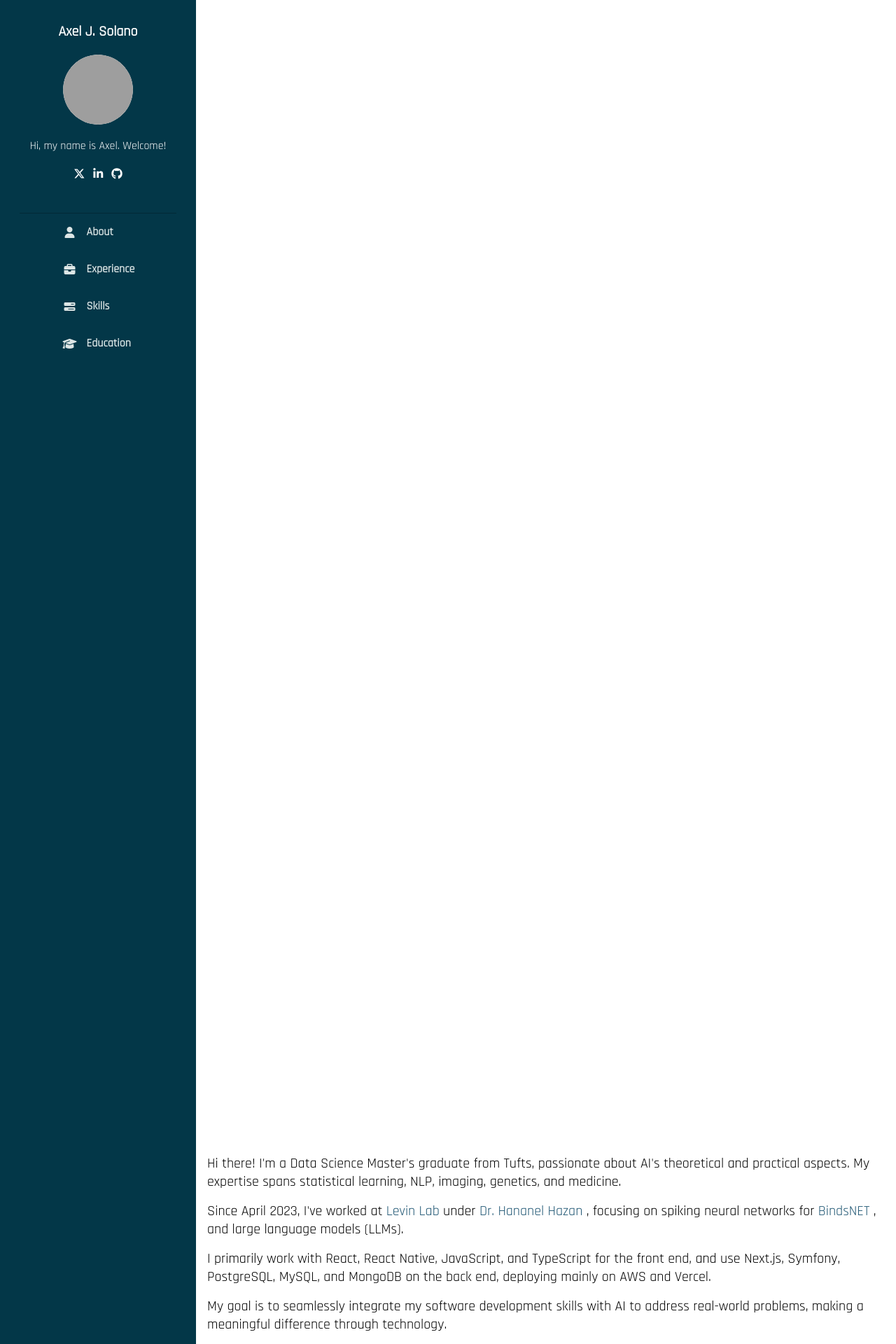
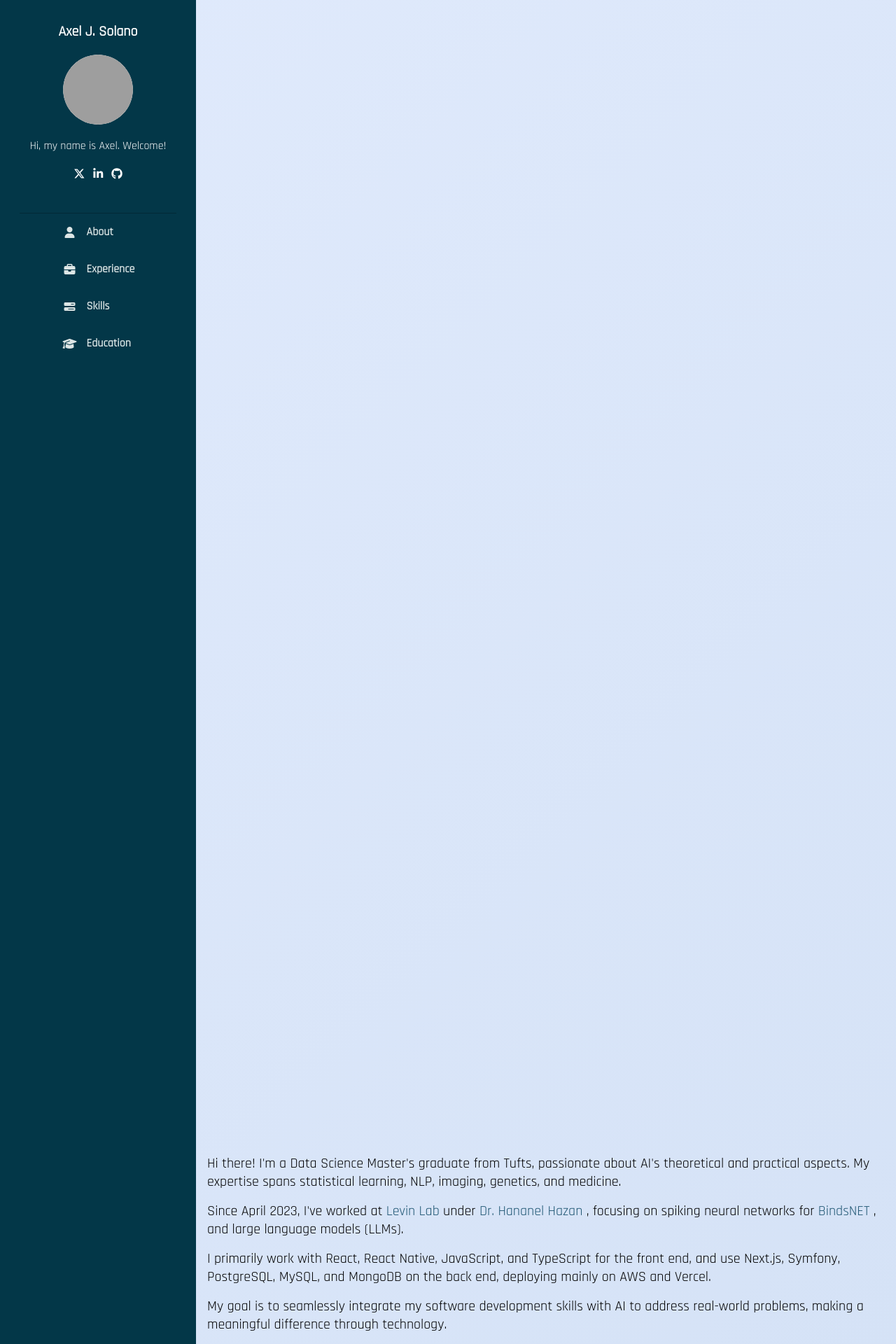
Before and after one commit to axeljeremy7/axeljeremy7.github.io, a Jekyll site: the page built from index.html, in a window 1280 px wide. Shown: the top 1920 px of the page at 70% size. Built offline with Jekyll 4.4.1, drawn with Linux system fonts in a browser that asks for light colours; grey boxes are pictures that could not be loaded.

Commit message:
Update index.css

```diff
--- a/assets/css/index.css
+++ b/assets/css/index.css
@@ -30,6 +30,51 @@
   --teal-blue: #467d8f;
 }
 
+/* body {
+  height: 100vh;
+  overflow-y: hidden;
+} */
+
+body {
+  height: 100vh;
+  overflow-y: hidden;
+  /* --- NEW BACKGROUND --- */
+  background: linear-gradient(135deg, #e0eafc 0%, #cfdef3 100%); /* Example: Light blue/lavender */
+  /* OR for a very subtle grey gradient: */
+  /* background: linear-gradient(to bottom right, #f7f7f7, #e9e9e9); */
+  /* --- END NEW BACKGROUND --- *//
+  -webkit-font-smoothing: antialiased; /* Keep these if they were in body or * */
+  -moz-osx-font-smoothing: grayscale;
+}
+
+
+/* #content {
+  height: 100vh;
+  width: calc(100vw - 280px);
+  overflow-y: auto;
+  padding: 16px;
+} */
+
+/* Modify the existing #content rule or add this */
+#content {
+  height: 100vh;
+  width: calc(100vw - 280px);
+  overflow-y: auto;
+  padding: 16px;
+  background-color: transparent; /* Important: to let the body gradient show through */
+  /* Keep other existing #content properties */
+}
+
+#sidebar {
+  overflow-y: hidden;
+}
+
+#about {
+ display: grid;
+ grid-row-gap: 16px;
+ font-size: 20px;
+}
+
 li.square {
   list-style-type: square;
 }
@@ -44,11 +89,6 @@ li.circle {
 
 i {
   background-color: transparent;
-}
-
-body {
-  height: 100vh;
-  overflow-y: hidden;
 }
 
 div {
@@ -163,23 +203,6 @@ img {
 #default {
   justify-content: flex-start;
   grid-template-columns: 280px auto;
-}
-
-#content {
-  height: 100vh;
-  width: calc(100vw - 280px);
-  overflow-y: auto;
-  padding: 16px;
-}
-
-#sidebar {
-  overflow-y: hidden;
-}
-
-#about {
- display: grid;
- grid-row-gap: 16px;
- font-size: 20px;
 }
 
 .selectors {
```
